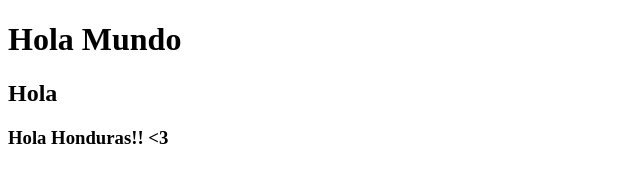
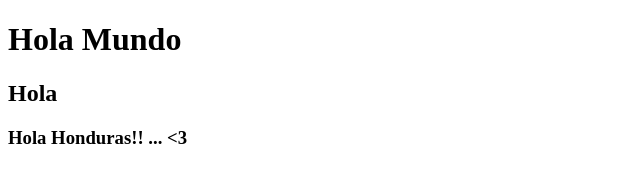
Before and after one commit to eduardoorm/gdg, a plain HTML site: page index.html in a window 1280 px wide. Shown: the full height of the page, 0-640 px from the left. Drawn offline with Linux system fonts and the light colour scheme.

Commit message:
fix: agregue puntos suspensivos

```diff
--- a/index.html
+++ b/index.html
@@ -8,6 +8,6 @@
 <body>
     <h1>Hola Mundo</h1>
     <h2>Hola</h2>
-    <h3> Hola Honduras!! <3 </h3>
+    <h3> Hola Honduras!! ... <3 </h3>
 </body>
 </html>
```
